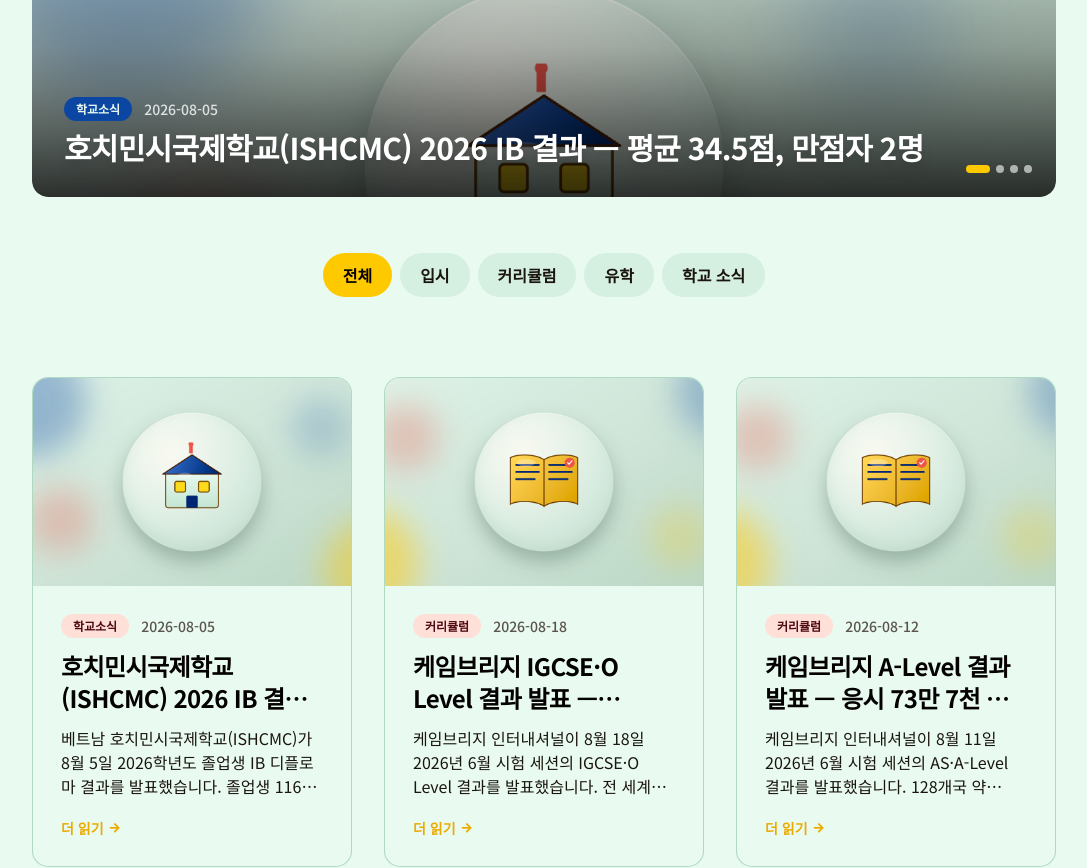
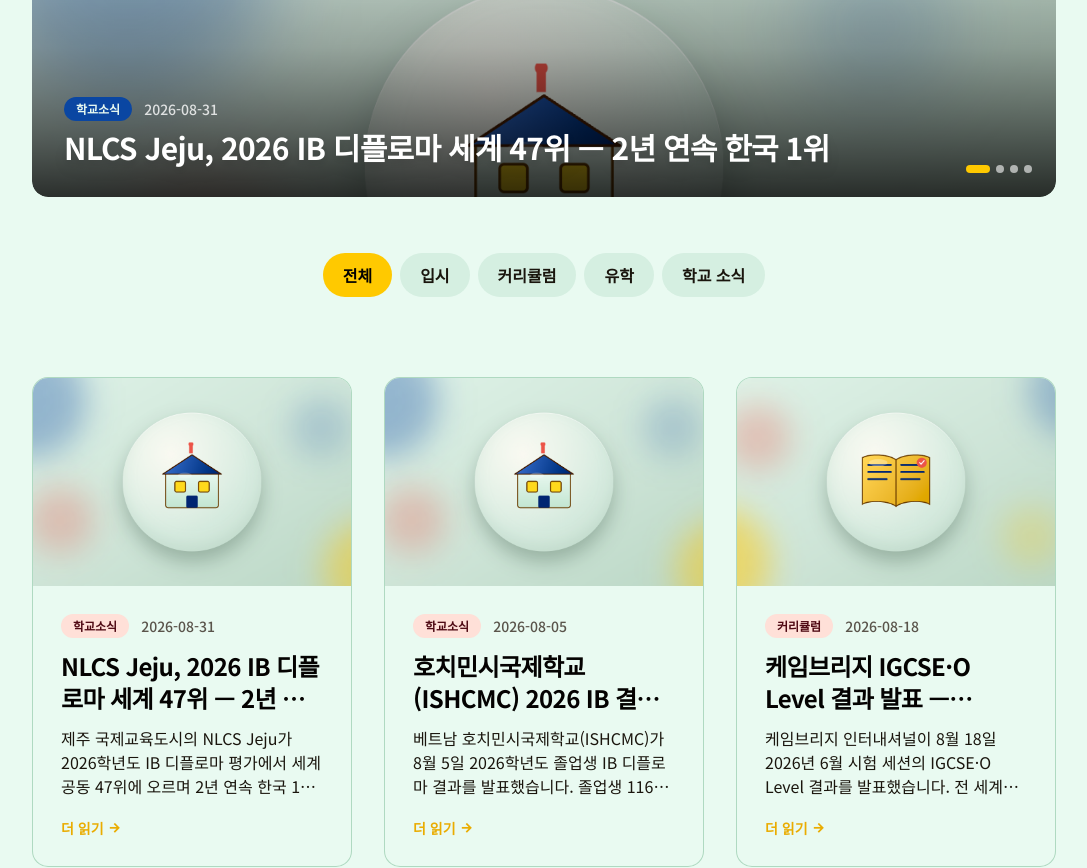
Before and after one commit to hasa080525-ctrl/global, a React (Vite) app: page /news in a window 1280 px wide. Shown: the part 660-1528 px from the top of the page, without its empty margins (96-1183 px from the left). Built offline with nearby package versions, Linux system fonts and the light colour scheme.

Commit message:
SEO refresh: add NLCS Jeju 2026 IB ranking news, update sitemap dates
New real, dated article (원문: edaily, 게재 2026-08-31) on NLCS Jeju's
2026 IB Diploma world rank 47 / 2nd consecutive year #1 in Korea.

Co-Authored-By: Claude Sonnet 5 <noreply@anthropic.com>

```diff
--- a/src/mocks/news.ts
+++ b/src/mocks/news.ts
@@ -19,6 +19,33 @@ export interface NewsItem {
 
 export const NEWS_ITEMS: NewsItem[] = [
   {
+    id: "47",
+    keywords: "NLCS Jeju IB 결과, IB 디플로마 세계 순위, 제주 국제학교, IB 평균 점수, 한국 국제학교 IB 1위",
+    title: "NLCS Jeju, 2026 IB 디플로마 세계 47위 — 2년 연속 한국 1위",
+    category: "학교소식",
+    date: "2026-08-31",
+    summary:
+      "제주 국제교육도시의 NLCS Jeju가 2026학년도 IB 디플로마 평가에서 세계 공동 47위에 오르며 2년 연속 한국 1위를 기록했습니다. 109명 응시생 평균 37.16점으로, 100명 이상 응시한 대규모 학년 중 세계 최상위권입니다.",
+    metaDescription:
+      "NLCS Jeju가 2026 IB 디플로마 세계 47위, 2년 연속 한국 1위를 기록했습니다. 응시생 109명 평균 37.16점입니다.",
+    sections: [
+      {
+        heading: "109명 응시, 평균 37.16점으로 세계 47위",
+        body: "NLCS Jeju의 2026학년도 IB 디플로마 응시생 109명은 평균 37.16점을 기록해 세계 공동 47위에 올랐습니다. 100명 이상이 응시한 대규모 학년 기준으로는 세계 최상위권에 해당하는 성과입니다.",
+      },
+      {
+        heading: "2년 연속 한국 내 1위",
+        body: "이번 결과로 NLCS Jeju는 2년 연속 한국 국제학교 중 IB 디플로마 평균 점수 1위를 지켰습니다. 제주 국제교육도시 내 학교들 간 경쟁이 치열해지는 가운데, 안정적으로 상위권을 유지하고 있다는 평가입니다.",
+      },
+      {
+        heading: "9월 12일 서울에서 설명회 개최",
+        body: "NLCS Jeju는 9월 12일 서울 레이어 스튜디오 한남에서 4~7세 자녀를 둔 학부모 대상 'NLCS Jeju Play Day in Seoul' 행사를 엽니다. 영어 체험수업과 놀이 활동을 통해 학교 수업 방식과 교육 환경을 경험할 수 있으며, 입학 담당자와의 상담도 가능합니다. 제주 이주나 국제학교 진학을 고려 중인 수도권 학부모라면 참고할 만합니다.",
+      },
+    ],
+    image:
+      "/news-images/school-news.png",
+  },
+  {
     id: "46",
     keywords: "ISHCMC IB 결과, IB 45점 만점, 이중언어 디플로마, 호치민 국제학교, 베트남 주재원 자녀, IB 디플로마 취득률",
     title: "호치민시국제학교(ISHCMC) 2026 IB 결과 — 평균 34.5점, 만점자 2명",
```
Also changed, not shown: 1 other file (tests, documents, lock files or other folders).
